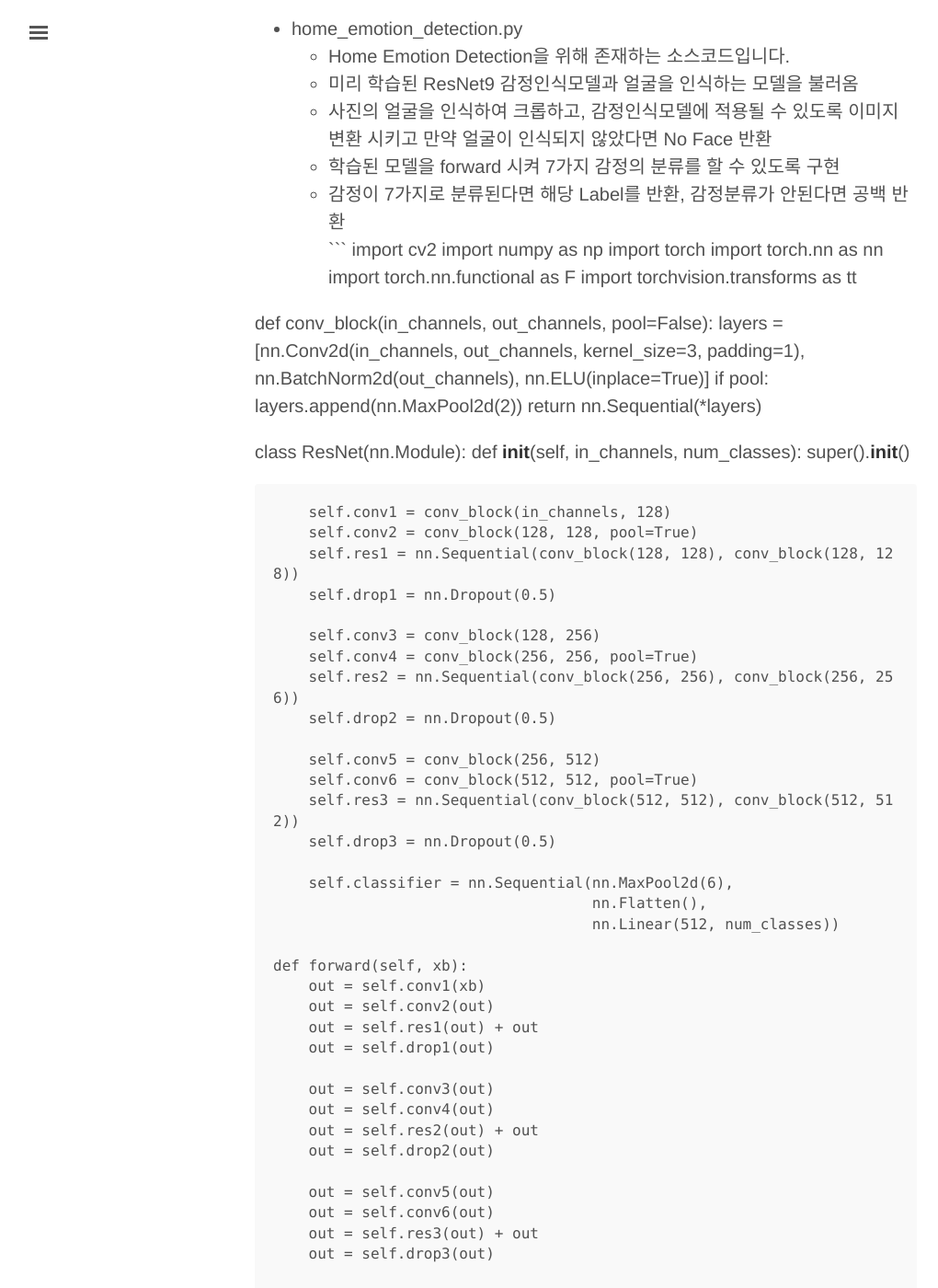
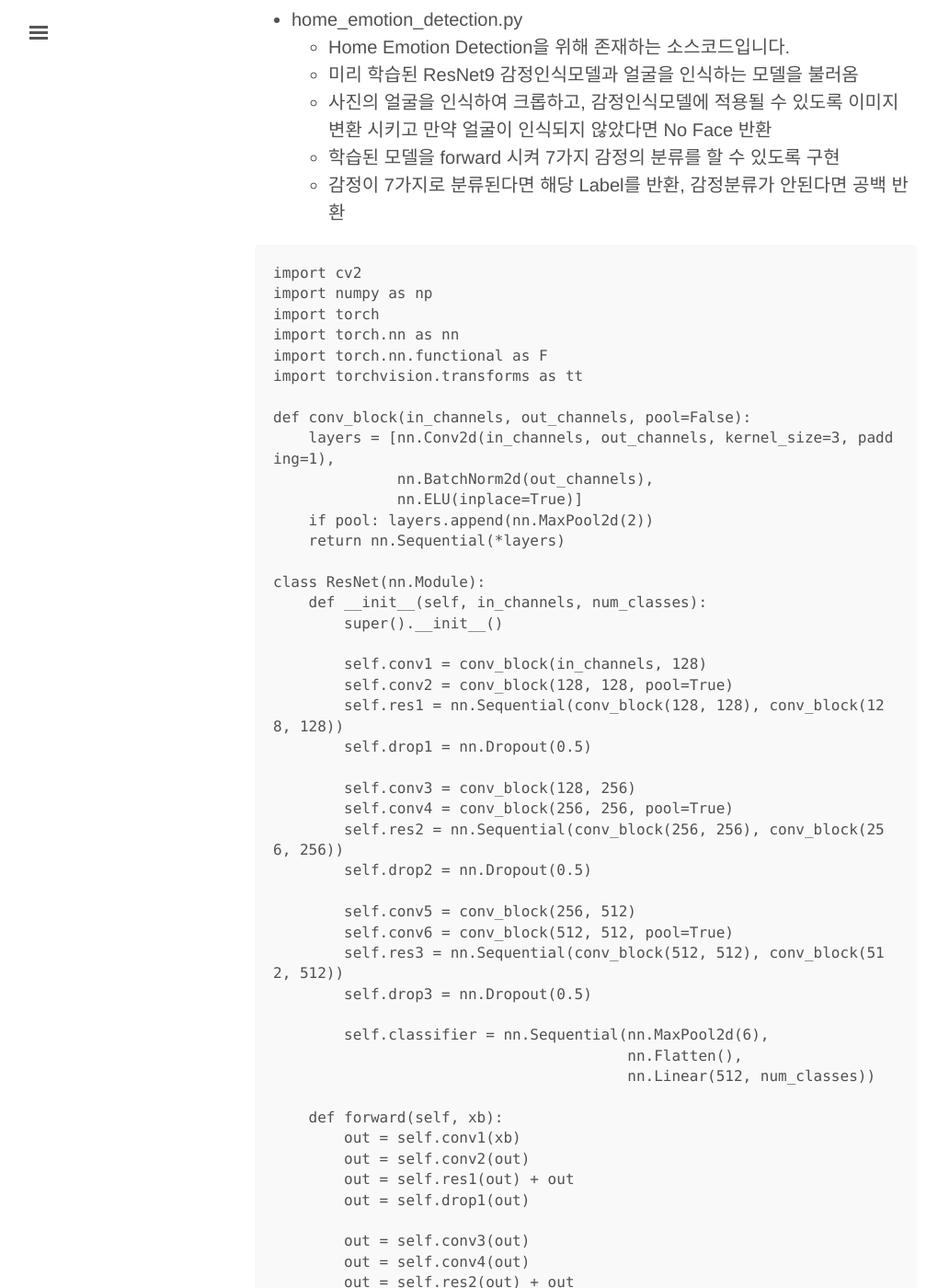
Before and after one commit to Eye-Remocon/Eye-Remocon.github.io, a Jekyll site: the page built from _posts/2021-07-25-emotion-behavior-detection-2.md, in a window 1280 px wide and 1400 px high, scrolled down 2900 px. Shown: the whole window at 92% size, without its empty margins (3-1023 px from the left). Built offline with Jekyll 4.4.1, drawn with Linux system fonts in a browser that asks for light colours; some web fonts are replaced; some of the changed text lies outside the part shown.

Commit message:
Update 2021-07-25-emotion-behavior-detection-2.md

````diff
--- a/_posts/2021-07-25-emotion-behavior-detection-2.md
+++ b/_posts/2021-07-25-emotion-behavior-detection-2.md
@@ -57,14 +57,15 @@ categories : Emotion-Behavior-Detection
 
 
 2. 소스코드
+
 - main.py
   - flask 서버가 실행되는 메인 소스코드
   - 클라이언트로부터 이미지파일을 POST 요청을 받아서, 해당 이미지의 BASE64코드를 이미지로 변환 수행
   - 처음으로 HOME Emotion Detection을 수행하기 위해 detection() 함수 호출
   - HOME Emotion Detection 수행 시, 감정인식이 되지 않는다면 아무값도 반환되지 않는다면, AWS Emotion Detection 에서 aws_main() 호출
-  - 반환되는 감정을 담은 json 파일을 클라이언트에게 다시 반환
+  - 반환되는 감정을 담은 json 파일을 클라이언트에게 다시 반환.
 
-```{.python}
+```
 import base64
 import io
 import numpy
@@ -106,6 +107,8 @@ if __name__ == "__main__":
   - 사진의 얼굴을 인식하여 크롭하고, 감정인식모델에 적용될 수 있도록 이미지 변환 시키고 만약 얼굴이 인식되지 않았다면 No Face 반환
   - 학습된 모델을 forward 시켜 7가지 감정의 분류를 할 수 있도록 구현
   - 감정이 7가지로 분류된다면 해당 Label를 반환, 감정분류가 안된다면 공백 반환
+
+
 ```
 import cv2
 import numpy as np
@@ -200,6 +203,8 @@ def detection(face_picture):
 - aws_emotion_detection.py
   - aws 감정인식 요청 시에, 이미지의 base64코드를 aws 로컬 이미지로 요청 <기존 S3 클라우드 서비스에 이미지 저장하는 것을 변경함>
   - 여러 FaceDetails 중에 가장 Confidence 높은 Emotions 특징값만 반환
+
+
 ```
 #Copyright 2018 Amazon.com, Inc. or its affiliates. All Rights Reserved.
 #PDX-License-Identifier: MIT-0 (For details, see https://github.com/awsdocs/amazonrekognition-developer-guide/blob/master/LICENSE-SAMPLECODE.)
@@ -226,6 +231,8 @@ def aws_main(face_image):
 - Flask 이용한 API 구현
   - 개발 편의로 인한 host 주소 0.0.0.0 사용
   - 자주 사용되는 포트(5000, 8080 등) 사용시 충돌이 날 수 있음으로 다른 포트 번호 사용
+
+
 ```{.python}
 if __name__ == "__main__":
     app.run(debug=True, host='0.0.0.0', port=9900)
@@ -235,6 +242,8 @@ if __name__ == "__main__":
 <br>
 
 - Local Emotion Detection에서 인식 결과 없을 때 ""로 반환이 아닌 "None"으로 반환
+
+
 ```{.python}
     detection_result = home_emotion_detection.detection(open_cv_face_image)
     if detection_result == None:
````
